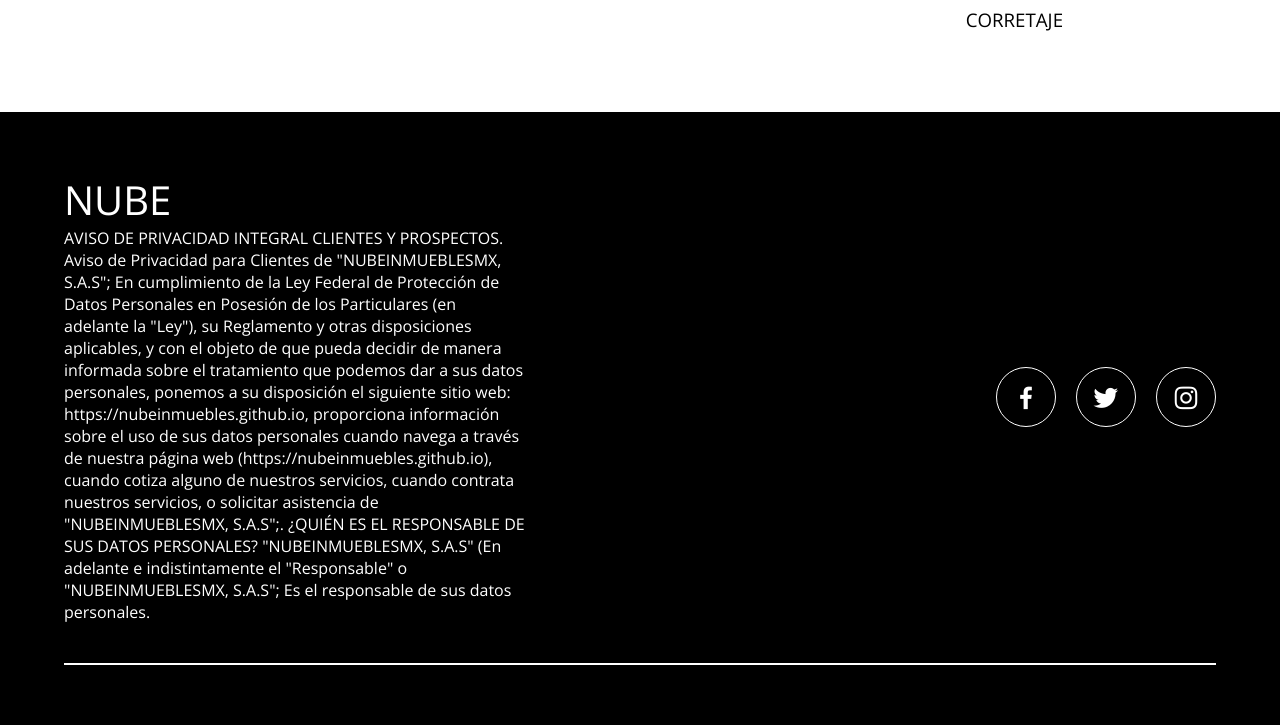
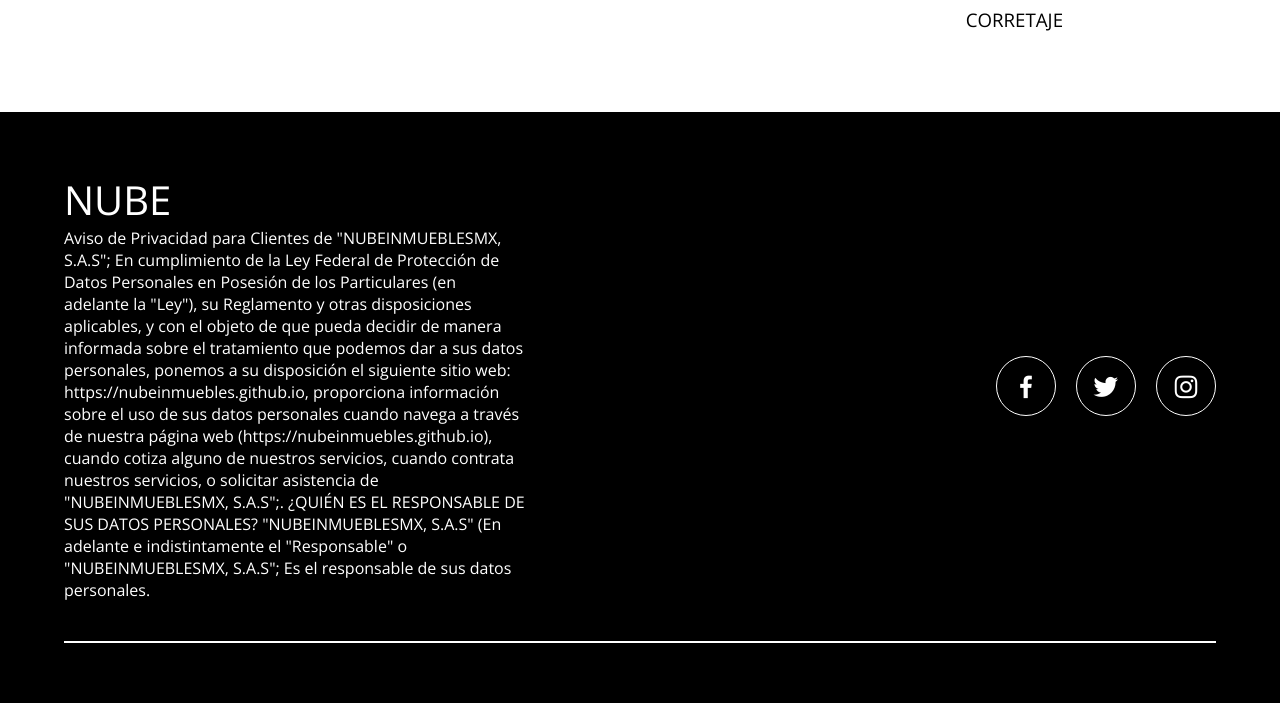
Before and after one commit to Nubeinmuebles/nubeinmuebles.github.io, a plain HTML site: page index.html in a window 1280 px wide. Shown: the part 2495-3220 px from the top of the page. After the commit the page ends 3198 px from the top, so only its background shows below. Drawn offline with nearby package versions, Linux system fonts and the light colour scheme.

Commit message:
Update index.html

```diff
--- a/index.html
+++ b/index.html
@@ -86,10 +86,8 @@
         <div class="contenedor footer-content">
                 <div class="contact-us">
                     <h2 class="brand">NUBE</h2>
-                    <p>AVISO DE PRIVACIDAD INTEGRAL CLIENTES Y PROSPECTOS.
-Aviso de Privacidad para Clientes de "NUBEINMUEBLESMX, S.A.S"; En cumplimiento de la Ley Federal de Protección de Datos Personales en Posesión de los Particulares (en adelante la "Ley"), su Reglamento y otras disposiciones aplicables, y con el objeto de que pueda decidir de manera informada sobre el tratamiento que podemos dar a sus datos personales, ponemos a su disposición el siguiente sitio web: https://nubeinmuebles.github.io, proporciona información sobre el uso de sus datos personales cuando navega a través de nuestra página web (https://nubeinmuebles.github.io), cuando cotiza alguno de nuestros servicios, cuando contrata nuestros servicios, o solicitar asistencia de "NUBEINMUEBLESMX, S.A.S";. ¿QUIÉN ES EL RESPONSABLE DE SUS DATOS PERSONALES?
-"NUBEINMUEBLESMX, S.A.S"  (En adelante e indistintamente el "Responsable" o "NUBEINMUEBLESMX, S.A.S"; Es el responsable de sus datos personales.
-</p>
+                    <p>Aviso de Privacidad para Clientes de "NUBEINMUEBLESMX, S.A.S"; En cumplimiento de la Ley Federal de Protección de Datos Personales en Posesión de los Particulares (en adelante la "Ley"), su Reglamento y otras disposiciones aplicables, y con el objeto de que pueda decidir de manera informada sobre el tratamiento que podemos dar a sus datos personales, ponemos a su disposición el siguiente sitio web: https://nubeinmuebles.github.io, proporciona información sobre el uso de sus datos personales cuando navega a través de nuestra página web (https://nubeinmuebles.github.io), cuando cotiza alguno de nuestros servicios, cuando contrata nuestros servicios, o solicitar asistencia de "NUBEINMUEBLESMX, S.A.S";. ¿QUIÉN ES EL RESPONSABLE DE SUS DATOS PERSONALES?
+"NUBEINMUEBLESMX, S.A.S"  (En adelante e indistintamente el "Responsable" o "NUBEINMUEBLESMX, S.A.S"; Es el responsable de sus datos personales.</p>
                 </div>
                 <div class="social-media">
                     <a href="./" class="social-media-icon">
```
